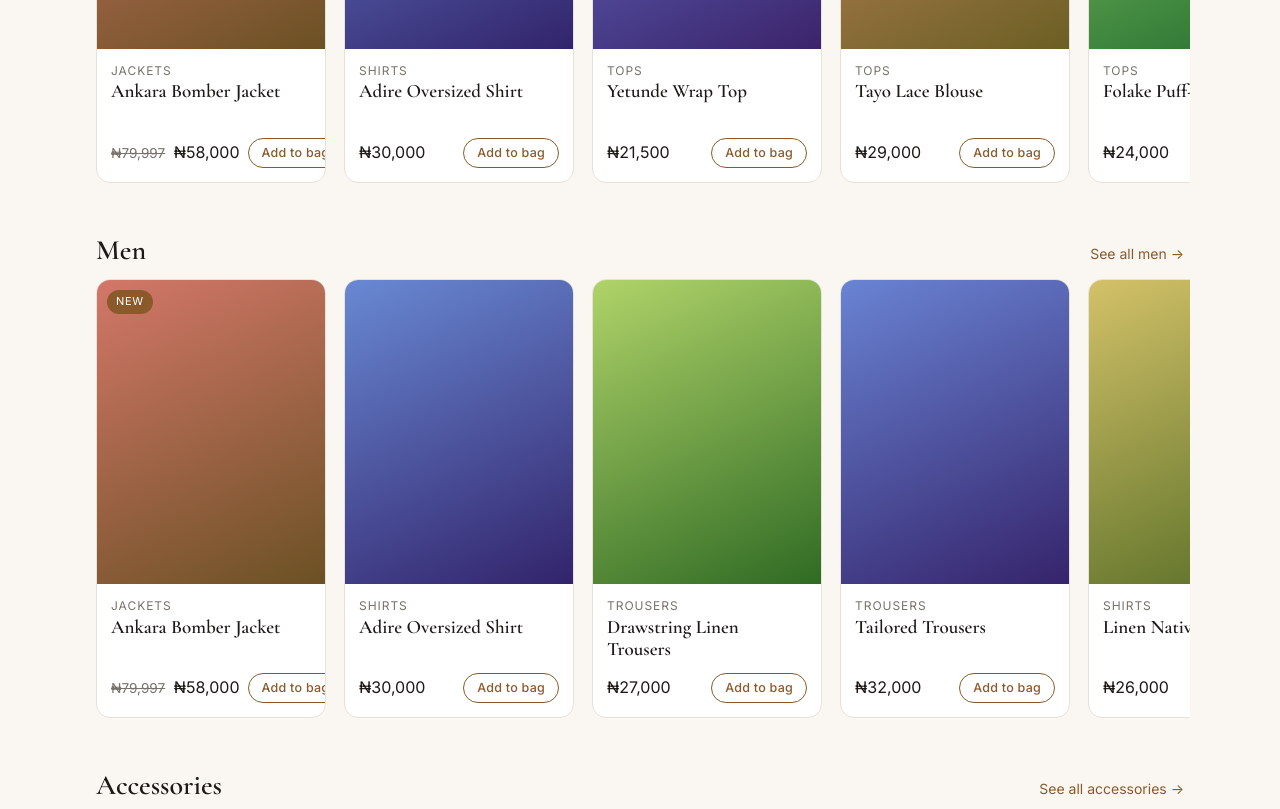
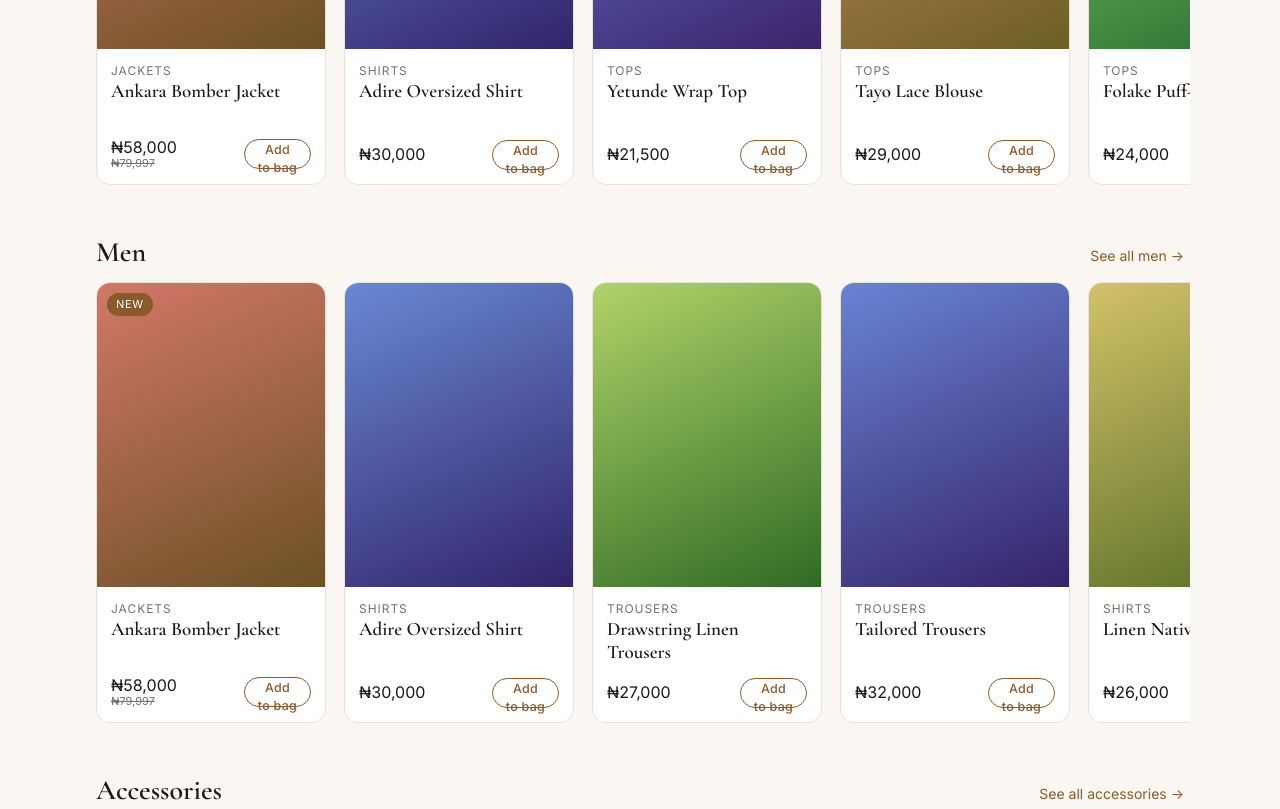
Before and after one commit to GT-Hub27/Halimas-Stitchs, a plain HTML site: page index.html in a window 1280 px wide. Shown: the part 1640-2449 px from the top of the page. Drawn offline with nearby package versions, Linux system fonts and the light colour scheme.

Commit message:
Add files via upload

```diff
--- a/style.css
+++ b/style.css
@@ -198,3 +198,8 @@ footer{padding-left:16px;padding-right:16px}
 
 .sw{position:relative}.tg{position:absolute;top:10px;left:10px;font-style:normal;background:var(--accent);color:var(--accent-fg);font-size:11px;letter-spacing:.06em;text-transform:uppercase;padding:3px 9px;border-radius:999px}
 .was{color:var(--muted);font-size:.85em;margin-right:4px}
+
+
+.grid .card .r span{display:flex;flex-direction:column-reverse;line-height:1.2;min-width:0}
+.grid .card .r .was{font-size:11px;margin:0}
+.grid .card .r button{flex:none}
```
